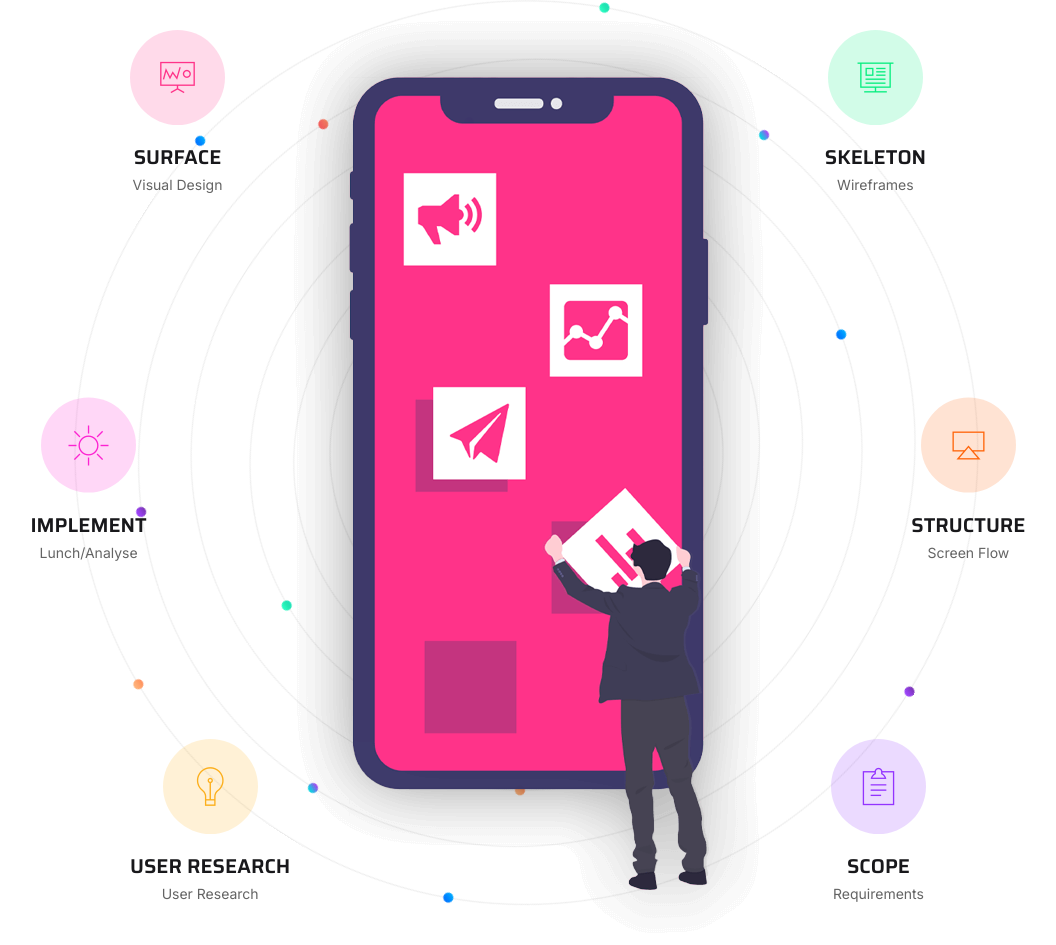
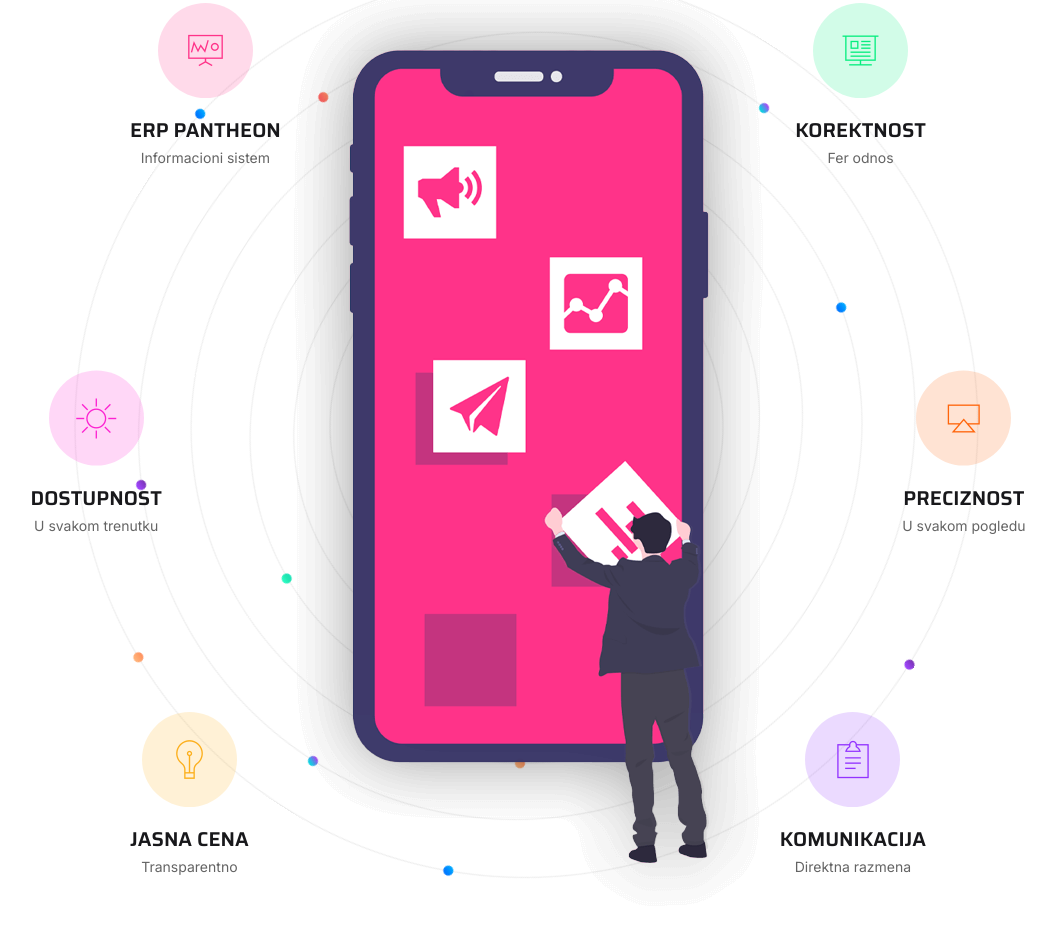
Before and after one commit to midafinracunovodstvo/website, a Next.js app: page / in a window 1280 px wide. Shown: the part 2186-3131 px from the top of the page, without its empty margins (112-1168 px from the left). Built offline with nearby package versions, Linux system fonts and the light colour scheme.

Commit message:
Google ads

```diff
--- a/src/app/layout.tsx
+++ b/src/app/layout.tsx
@@ -35,10 +35,11 @@ import { Inter, Saira } from "next/font/google";
 import AosAnimation from "@/components/Layouts/AosAnimation";
 import GoTop from "@/components/Layouts/GoTop";
 // import RtlMode from "@/components/Layouts/RtlMode";
+import Script from "next/script";
 
 // For all body text font
 const inter = Inter({
-  weight: ['100', '200', '300', '400', '500', '600', '700', '800', '900'],
+  weight: ["100", "200", "300", "400", "500", "600", "700", "800", "900"],
   subsets: ["latin"],
   variable: "--font-inter",
   display: "swap",
@@ -52,7 +53,8 @@ const saira = Saira({
 });
 
 export const metadata: Metadata = {
-  title: "Pungent - React Nextjs Multipurpose Startup & Digital Agency Template",
+  title:
+    "Pungent - React Nextjs Multipurpose Startup & Digital Agency Template",
   description: "React Nextjs Multipurpose Startup & Digital Agency Template",
 };
 
@@ -62,7 +64,22 @@ export default function RootLayout({
   children: React.ReactNode;
 }>) {
   return (
-    <html lang="en">
+    <html lang="sr">
+      <head>
+        {/* Google tag (gtag.js) - Google Ads */}
+        <Script
+          src="https://www.googletagmanager.com/gtag/js?id=AW-17792393342"
+          strategy="afterInteractive"
+        />
+        <Script id="gtag-ads-init" strategy="afterInteractive">
+          {`
+            window.dataLayer = window.dataLayer || [];
+            function gtag(){dataLayer.push(arguments);}
+            gtag('js', new Date());
+            gtag('config', 'AW-17792393342');
+          `}
+        </Script>
+      </head>
       <body className={`${inter.variable} ${saira.variable}`}>
         {children}
 
--- a/src/components/HomePages/DefaultHome/WorkProcess.tsx
+++ b/src/components/HomePages/DefaultHome/WorkProcess.tsx
@@ -20,47 +20,47 @@ interface WorkProcessData {
 
 const workProcessData: WorkProcessData[] = [
   {
-    title: "Our Work Process",
+    title: "Naš proces poslovanja",
     shortText:
-      "Lorem ipsum dolor sit amet, consectetur adipiscing elit, sed do eiusmod tempor incididunt ut labore et dolore magna aliqua.",
+      "Jasan, efikasan tok usluge od upita do realizacije.",
     image: "/images/man-with-mobile.png",
     circleImage: "/images/circle.png",
 
     list: [
       {
         iconName: "pe-7s-display1",
-        title: "Surface",
-        text: "Visual Design",
+        title: "ERP Pantheon",
+        text: "Informacioni sistem",
         aosDelay: "100",
       },
       {
         iconName: "pe-7s-display2",
-        title: "Skeleton",
-        text: "Wireframes",
+        title: "Korektnost",
+        text: "Fer odnos",
         aosDelay: "200",
       },
       {
         iconName: "pe-7s-airplay",
-        title: "Structure",
-        text: "Screen Flow",
+        title: "Preciznost",
+        text: "U svakom pogledu",
         aosDelay: "300",
       },
       {
         iconName: "pe-7s-note2",
-        title: "Scope",
-        text: "Requirements",
+        title: "Komunikacija",
+        text: "Direktna razmena",
         aosDelay: "400",
       },
       {
         iconName: "pe-7s-light",
-        title: "User Research",
-        text: "User Research",
+        title: "Jasna cena",
+        text: "Transparentno",
         aosDelay: "500",
       },
       {
         iconName: "pe-7s-sun",
-        title: "Implement",
-        text: "Lunch/Analyse",
+        title: "Dostupnost",
+        text: "U svakom trenutku",
         aosDelay: "600",
       },
     ],
```
Also changed, not shown: src/components/Services/ServiceDetailsContent.tsx (+6 -12 lines).
